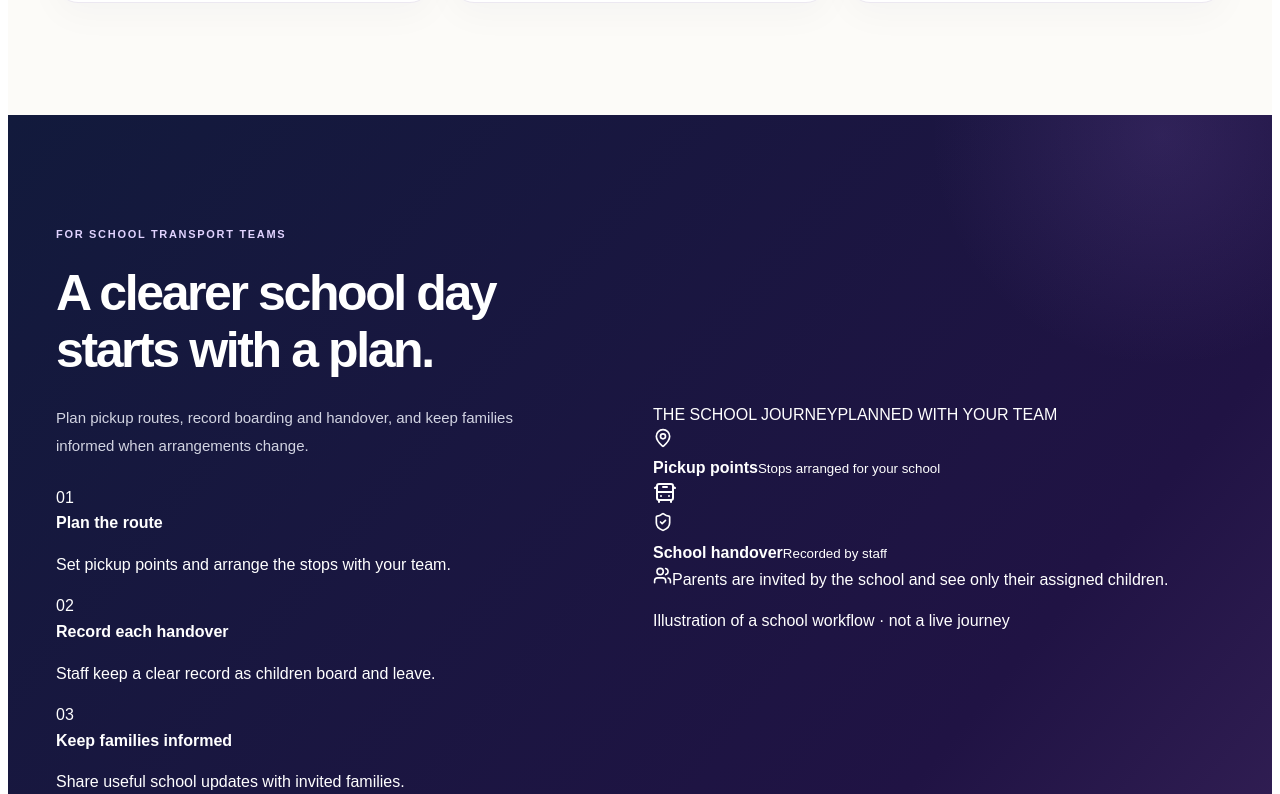
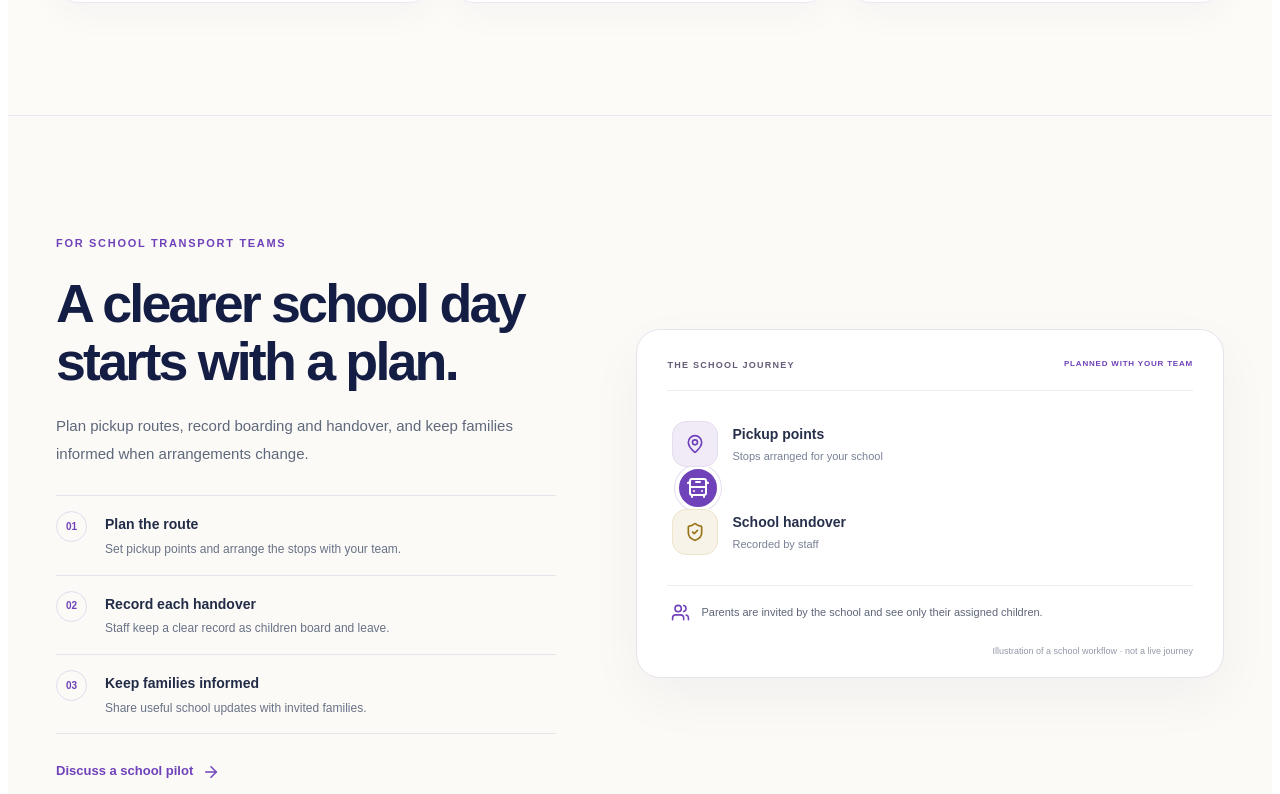
Before and after one commit to senopaul/RideChime-website, a Next.js app: page / in a window 1280 px wide. Shown: the part 1526-2320 px from the top of the page. Built offline with nearby package versions, Linux system fonts and the light colour scheme.

Commit message:
Give school showcase a calm editorial layout

```diff
--- a/app/ridechime.css
+++ b/app/ridechime.css
@@ -228,3 +228,35 @@
 .ridechime-site .ridechime-school-section .ridechime-eyebrow{color:#e1d3ff}
 .ridechime-site .ridechime-school-section h2{color:#fff}
 .ridechime-site .ridechime-school-section .ridechime-text-link{color:#f3d273}
+
+/* A quieter school showcase: useful information without a pretend dashboard. */
+.ridechime-site .ridechime-school-section{background:#fbfaf7;color:#172142;padding-block:108px;border-block:1px solid #ece7ef}
+.ridechime-site .ridechime-school-section:before{display:none}
+.ridechime-site .ridechime-school-grid{grid-template-columns:minmax(0,.92fr) minmax(0,1.08fr);gap:80px;align-items:center}
+.ridechime-site .ridechime-school-section .ridechime-school-copy{max-width:520px}
+.ridechime-site .ridechime-school-section .ridechime-eyebrow{color:#7042ba}
+.ridechime-site .ridechime-school-section h2{color:#141d43;font-size:clamp(38px,4.2vw,54px);line-height:1.08;letter-spacing:-2.8px}
+.ridechime-site .ridechime-school-intro{color:#5e687b;font-size:15px;line-height:1.85;margin:22px 0 28px}
+.ridechime-site .ridechime-school-steps{display:grid;margin-bottom:23px}
+.ridechime-site .ridechime-school-steps article{display:grid;grid-template-columns:36px 1fr;gap:13px;padding:15px 0;border-top:1px solid #e8e3eb}
+.ridechime-site .ridechime-school-steps article:last-child{border-bottom:1px solid #e8e3eb}
+.ridechime-site .ridechime-school-steps article>span{display:grid;place-items:center;width:29px;height:29px;border:1px solid #e4daef;border-radius:50%;color:#7042ba;font-size:10px;font-weight:800}
+.ridechime-site .ridechime-school-steps b{font-size:14px;color:#232c47}
+.ridechime-site .ridechime-school-steps p{margin:3px 0 0;color:#687286;font-size:12px;line-height:1.65}
+.ridechime-site .ridechime-school-section .ridechime-text-link{color:#7042ba}
+.ridechime-site .ridechime-journey-card{background:#fff;border:1px solid #e8e2ed;border-radius:24px;padding:28px 30px 19px;box-shadow:0 20px 55px #2112390b}
+.ridechime-site .ridechime-journey-card-head{display:flex;justify-content:space-between;gap:12px;align-items:center;padding-bottom:18px;border-bottom:1px solid #eeeaf1;color:#665c77;font-size:9px;font-weight:800;letter-spacing:1.25px}
+.ridechime-site .ridechime-journey-card-head span:last-child{color:#7042ba;font-size:8px;letter-spacing:.8px}
+.ridechime-site .ridechime-journey-flow{position:relative;display:grid;gap:0;padding:30px 5px}
+.ridechime-site .ridechime-journey-node{position:relative;z-index:1;display:flex;align-items:center;gap:14px;background:#fff}
+.ridechime-site .ridechime-journey-icon{width:44px;height:44px;display:grid;place-items:center;border-radius:14px;background:#f1ebf8;color:#7042ba;border:1px solid #e6dcef}
+.ridechime-site .ridechime-journey-icon-end{background:#f7f3e8;color:#99731a;border-color:#eee4c7}
+.ridechime-site .ridechime-journey-node b{display:block;color:#27304b;font-size:14px}
+.ridechime-site .ridechime-journey-node small{display:block;margin-top:3px;color:#788195;font-size:11px}
+.ridechime-site .ridechime-journey-path{height:42px;margin-left:21px;border-left:1px dashed #baa7d3;display:flex;align-items:center}
+.ridechime-site .ridechime-journey-path span{display:grid;place-items:center;width:38px;height:38px;margin-left:-19px;border-radius:50%;background:#7042ba;color:#fff;border:4px solid #fff;box-shadow:0 0 0 1px #e6dcef}
+.ridechime-site .ridechime-journey-card-foot{display:flex;gap:11px;align-items:center;border-top:1px solid #eeeaf1;padding:17px 4px 7px;color:#5d6578;font-size:11px;line-height:1.6}
+.ridechime-site .ridechime-journey-card-foot svg{flex:0 0 auto;color:#7042ba}
+.ridechime-site .ridechime-journey-caption{margin:15px 0 0;text-align:right;color:#9299a7;font-size:9px}
+@media(max-width:1000px){.ridechime-site .ridechime-school-grid{gap:48px}}
+@media(max-width:760px){.ridechime-site .ridechime-school-section{padding-block:72px}.ridechime-site .ridechime-school-grid{grid-template-columns:1fr;gap:35px}.ridechime-site .ridechime-school-section h2{font-size:38px}.ridechime-site .ridechime-journey-card{padding:22px 20px 16px;border-radius:19px}}
```
